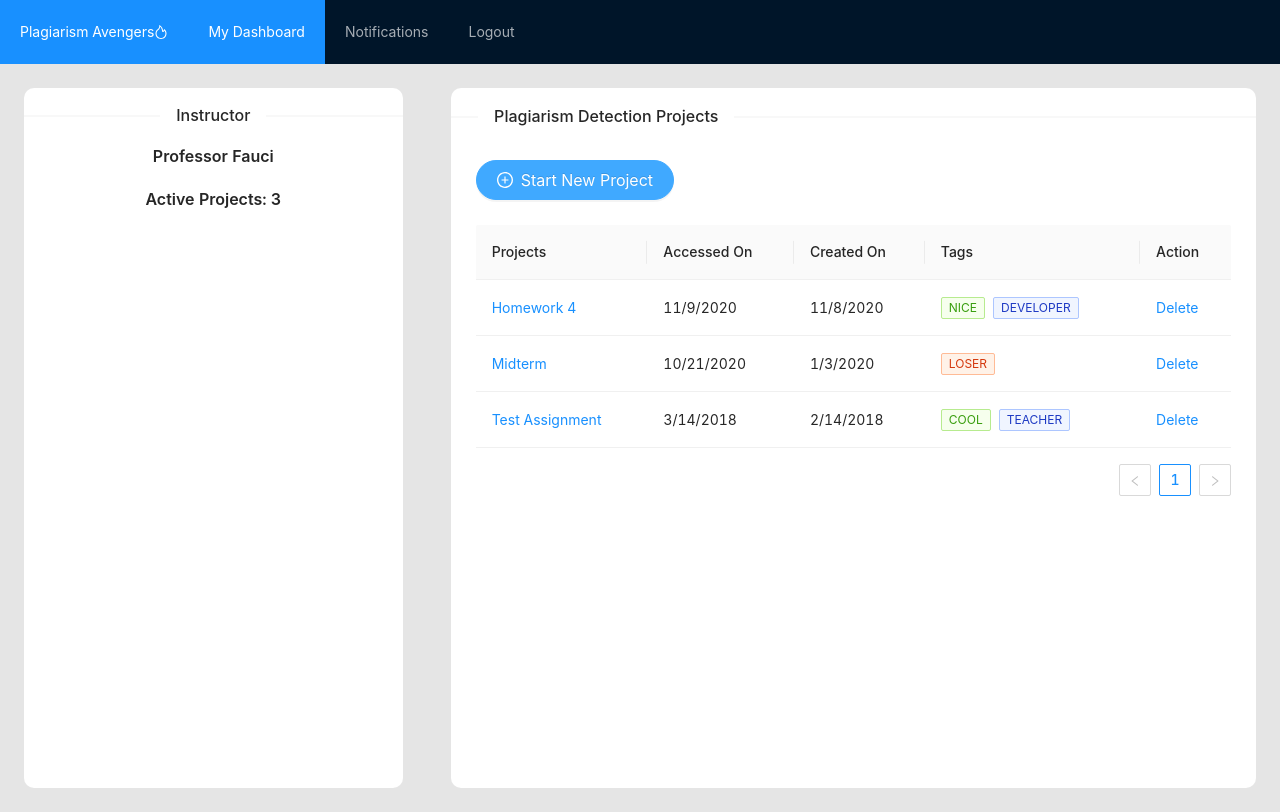
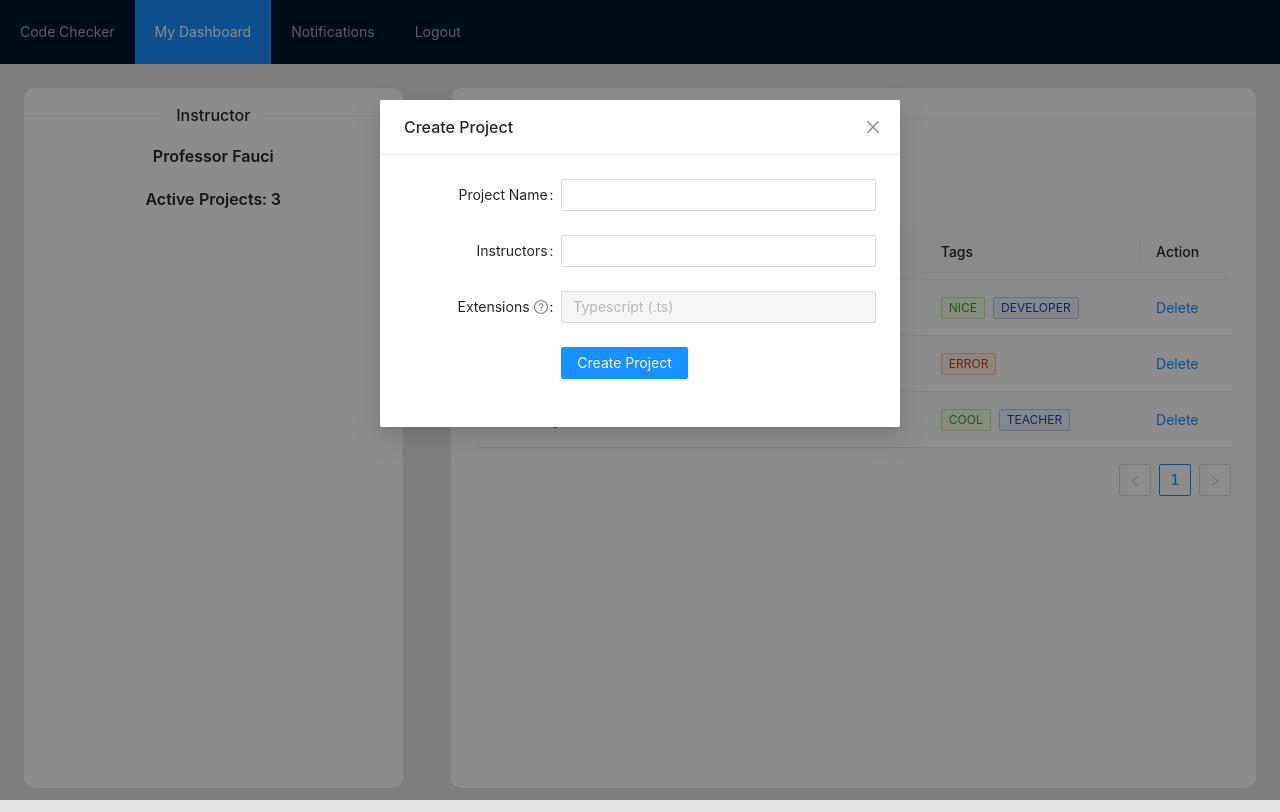
Before and after one commit to Mahluza/Code-Checker, a React (Create React App) app in the folder client/frontend/: page /home in a window 1280 px wide. Both pictures are taken after a click on the button "Start New Project". Built offline with nearby package versions, Linux system fonts and the light colour scheme.

Commit message:
upload modal

```diff
--- a/client/frontend/src/App.tsx
+++ b/client/frontend/src/App.tsx
@@ -1,28 +1,32 @@
-import React from 'react';
-import { Route, Switch, useLocation, withRouter } from 'react-router-dom';
-import { Layout, Menu } from 'antd';
-import { FireOutlined } from '@ant-design/icons'
-import HomePage from './modules/HomePage/HomePage'
-import './App.css';
-
-
+import React from "react";
+import { Route, Switch, useLocation, withRouter } from "react-router-dom";
+import { Layout, Menu } from "antd";
+import { FireOutlined } from "@ant-design/icons";
+import HomePage from "./modules/HomePage/HomePage";
+import "./App.css";
 
 function App() {
-
   // fetches the current path - used to check if the navbar should render
-  let location = useLocation()
+  let location = useLocation();
 
   return (
     <div className="App">
       <header className="App-header">
-        { location.pathname !== '/login' &&
-        <Menu theme="dark" mode="horizontal" defaultSelectedKeys={['1']} style={{ lineHeight: '64px' }}>
-          <Menu.Item><span>Plagiarism Avengers</span><FireOutlined /></Menu.Item>
-          <Menu.Item key="1">My Dashboard</Menu.Item>
-          <Menu.Item key="2">Notifications</Menu.Item>
-          <Menu.Item key="3">Logout</Menu.Item>
-        </Menu>
-        }
+        {location.pathname !== "/login" && (
+          <Menu
+            theme="dark"
+            mode="horizontal"
+            defaultSelectedKeys={["1"]}
+            style={{ lineHeight: "64px" }}
+          >
+            <Menu.Item>
+              <span>Code Checker</span>
+            </Menu.Item>
+            <Menu.Item key="1">My Dashboard</Menu.Item>
+            <Menu.Item key="2">Notifications</Menu.Item>
+            <Menu.Item key="3">Logout</Menu.Item>
+          </Menu>
+        )}
         <Switch>
           <Route path="/home" component={HomePage} exact />
         </Switch>
--- a/client/frontend/src/modules/HomePage/HomePage.tsx
+++ b/client/frontend/src/modules/HomePage/HomePage.tsx
@@ -1,96 +1,39 @@
-import React, { useState } from 'react';
-import { withRouter } from 'react-router-dom';
-import { Row, Col, Space, Tag, Divider, Table, Button, Typography } from 'antd';
-import { PlusCircleOutlined } from '@ant-design/icons'
-import './homePageStyles.css'
-import 'antd/dist/antd.css';
+import React, { useState } from "react";
+import { withRouter } from "react-router-dom";
+import { Row, Col, Divider, Table, Button, Typography } from "antd";
+import { PlusCircleOutlined } from "@ant-design/icons";
+import UploadModal from "./subcomponents/UploadModal";
+import { homePageTableColumns, mockData } from "./constants";
+import "./homePageStyles.css";
+import "antd/dist/antd.css";
 
 function HomePage() {
   // Declare a new state variable, which we'll call "count"
   const [count, setCount] = useState(0);
+  // check if upload modal is enabled
+  const [visible, setVisible] = useState(false);
   const { Title } = Typography;
 
-  const columns = [
-    {
-      title: 'Projects',
-      dataIndex: 'name',
-      key: 'name',
-      render: (text: React.ReactNode) => <a>{text}</a>,
-    },
-    {
-      title: 'Accessed On',
-      dataIndex: 'age',
-      key: 'age',
-    },
-    {
-      title: 'Created On',
-      dataIndex: 'address',
-      key: 'address',
-    },
-    {
-      title: 'Tags',
-      key: 'tags',
-      dataIndex: 'tags',
-      render: (tags: any[]) => (
-        <>
-          {tags.map((tag: string) => {
-            let color = tag.length > 5 ? 'geekblue' : 'green';
-            if (tag === 'loser') {
-              color = 'volcano';
-            }
-            return (
-              <Tag color={color} key={tag}>
-                {tag.toUpperCase()}
-              </Tag>
-            );
-          })}
-        </>
-      ),
-    },
-    {
-      title: 'Action',
-      key: 'action',
-      render: (text: any, record: { name: React.ReactNode; }) => (
-        <Space size="middle">
-          <a>Delete</a>
-        </Space>
-      ),
-    },
-  ];
+  const showModal = () => {
+    setVisible(true);
+  };
 
-  const data = [
-    {
-      key: '1',
-      name: 'Homework 4',
-      age: '11/9/2020',
-      address: '11/8/2020',
-      tags: ['nice', 'developer'],
-    },
-    {
-      key: '2',
-      name: 'Midterm',
-      age: '10/21/2020',
-      address: '1/3/2020',
-      tags: ['loser'],
-    },
-    {
-      key: '3',
-      name: 'Test Assignment',
-      age: '3/14/2018',
-      address: '2/14/2018',
-      tags: ['cool', 'teacher'],
-    },
-  ];
+  const handleCancel = () => {
+    setVisible(false);
+  };
+
 
   return (
     <Row>
       <Col span={8}>
         <div className="home-page-container">
           <Row justify="center">
-                    <Divider orientation="center" style={{marginTop: 15}}>Instructor</Divider>
+            <Divider orientation="center" style={{ marginTop: 15 }}>
+              Instructor
+            </Divider>
             <Col>
               <Title level={5}>Professor Fauci</Title>
-                        <Title level={5}> Active Projects: {data.length}</Title>
+              <Title level={5}> Active Projects: {mockData.length}</Title>
             </Col>
           </Row>
         </div>
@@ -99,13 +42,31 @@ function HomePage() {
         <div className="home-page-container">
           <Row>
             <Divider orientation="left">Plagiarism Detection Projects</Divider>
-                <Button type="primary" shape="round" icon={<PlusCircleOutlined />} size={'large'} style={{marginLeft: 25, marginTop:15}}> Start New Project </Button>
+            <Button
+              type="primary"
+              shape="round"
+              icon={<PlusCircleOutlined />}
+              size={"large"}
+              style={{ marginLeft: 25, marginTop: 15 }}
+              onClick={showModal}
+            >
+              {" "}
+              Start New Project{" "}
+            </Button>
+            <UploadModal
+              visible={visible}
+              handleCancel={handleCancel}
+            ></UploadModal>
           </Row>
-            <Table columns={columns} dataSource={data} style={{padding:25}} />
+          <Table
+            columns={homePageTableColumns}
+            dataSource={mockData}
+            style={{ padding: 25 }}
+          />
         </div>
       </Col>
     </Row>
   );
 }
 
-export default withRouter(HomePage)
+export default withRouter(HomePage);
--- /dev/null
+++ b/client/frontend/src/modules/HomePage/constants.tsx
@@ -0,0 +1,75 @@
+import React, { useState } from "react";
+import { Tag, Space } from "antd";
+
+export const homePageTableColumns = [
+    {
+      title: "Projects",
+      dataIndex: "name",
+      key: "name",
+      render: (text: React.ReactNode) => <a>{text}</a>,
+    },
+    {
+      title: "Accessed On",
+      dataIndex: "age",
+      key: "age",
+    },
+    {
+      title: "Created On",
+      dataIndex: "address",
+      key: "address",
+    },
+    {
+      title: "Tags",
+      key: "tags",
+      dataIndex: "tags",
+      render: (tags: any[]) => (
+        <>
+          {tags.map((tag: string) => {
+            let color = tag.length > 5 ? "geekblue" : "green";
+            if (tag === "error") {
+              color = "volcano";
+            }
+            return (
+              <Tag color={color} key={tag}>
+                {tag.toUpperCase()}
+              </Tag>
+            );
+          })}
+        </>
+      ),
+    },
+    {
+      title: "Action",
+      key: "action",
+      render: (text: any, record: { name: React.ReactNode }) => (
+        <Space size="middle">
+          <a>Delete</a>
+        </Space>
+      ),
+    },
+  ];
+
+
+  export const mockData = [
+    {
+      key: "1",
+      name: "Homework 4",
+      age: "11/9/2020",
+      address: "11/8/2020",
+      tags: ["nice", "developer"],
+    },
+    {
+      key: "2",
+      name: "Midterm",
+      age: "10/21/2020",
+      address: "1/3/2020",
+      tags: ["error"],
+    },
+    {
+      key: "3",
+      name: "Test Assignment",
+      age: "3/14/2018",
+      address: "2/14/2018",
+      tags: ["cool", "teacher"],
+    },
+  ];
--- /dev/null
+++ b/client/frontend/src/modules/HomePage/subcomponents/UploadModal.tsx
@@ -0,0 +1,68 @@
+import { Modal, Button, Form, Input } from "antd";
+import React, { useState } from "react";
+import { withRouter } from "react-router-dom";
+
+interface IUploadModalProps {
+  visible: boolean;
+  handleCancel: () => void;
+}
+
+const layout = {
+  labelCol: { span: 8 },
+  wrapperCol: { span: 16 },
+};
+const tailLayout = {
+  wrapperCol: { offset: 8, span: 16 },
+};
+
+function UploadModal(props: IUploadModalProps) {
+  const onFinish = (values: any) => {
+    console.log("Success:", values);
+  };
+
+  const onFinishFailed = (errorInfo: any) => {
+    console.log("Failed:", errorInfo);
+  };
+
+  return (
+    <Modal
+      title="Create Project"
+      visible={props.visible}
+      onCancel={props.handleCancel}
+      footer={null}
+    >
+      <Form
+        {...layout}
+        name="basic"
+        initialValues={{ remember: true }}
+        onFinish={onFinish}
+        onFinishFailed={onFinishFailed}
+      >
+        <Form.Item label="Project Name" name="username">
+          <Input />
+        </Form.Item>
+
+        <Form.Item label="Instructors" name="instructors">
+          <Input />
+        </Form.Item>
+
+        <Form.Item
+          label="Extensions"
+          name="extensions"
+          initialValue="Typescript (.ts)"
+          tooltip={"Only Typescript files are currently supported."}
+        >
+          <Input disabled={true} />
+        </Form.Item>
+
+        <Form.Item {...tailLayout}>
+          <Button type="primary" htmlType="submit">
+            Create Project
+          </Button>
+        </Form.Item>
+      </Form>
+    </Modal>
+  );
+}
+
+export default UploadModal;
```
Lines whose indentation alone changed are shown as unchanged.
